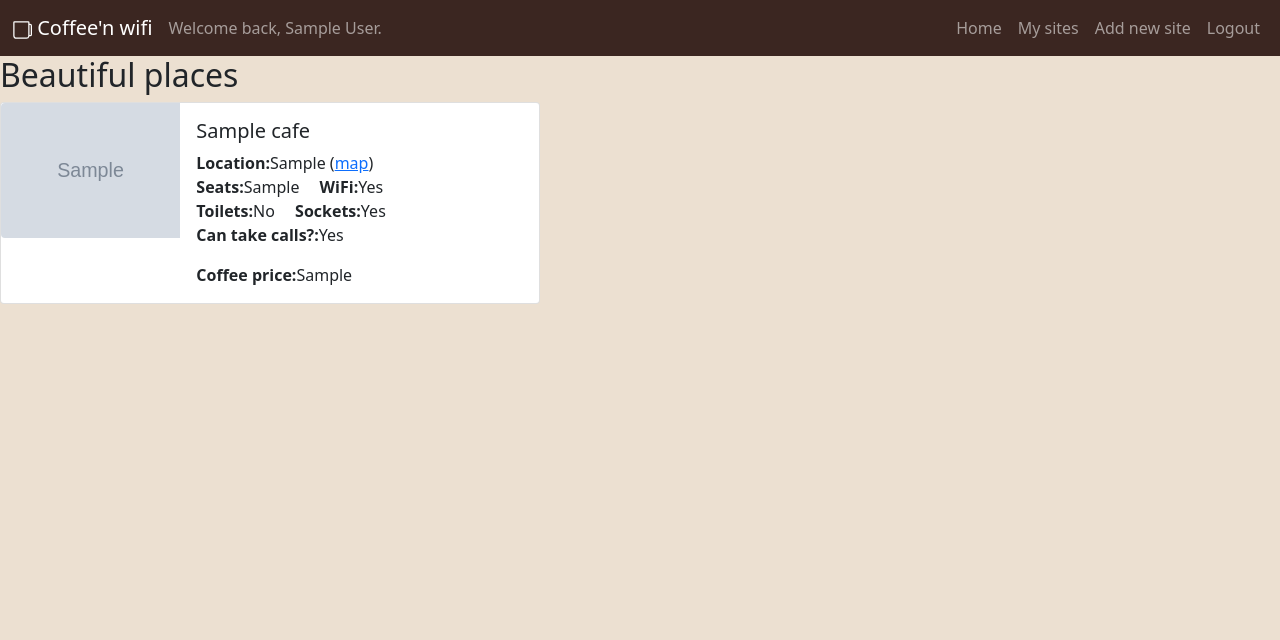
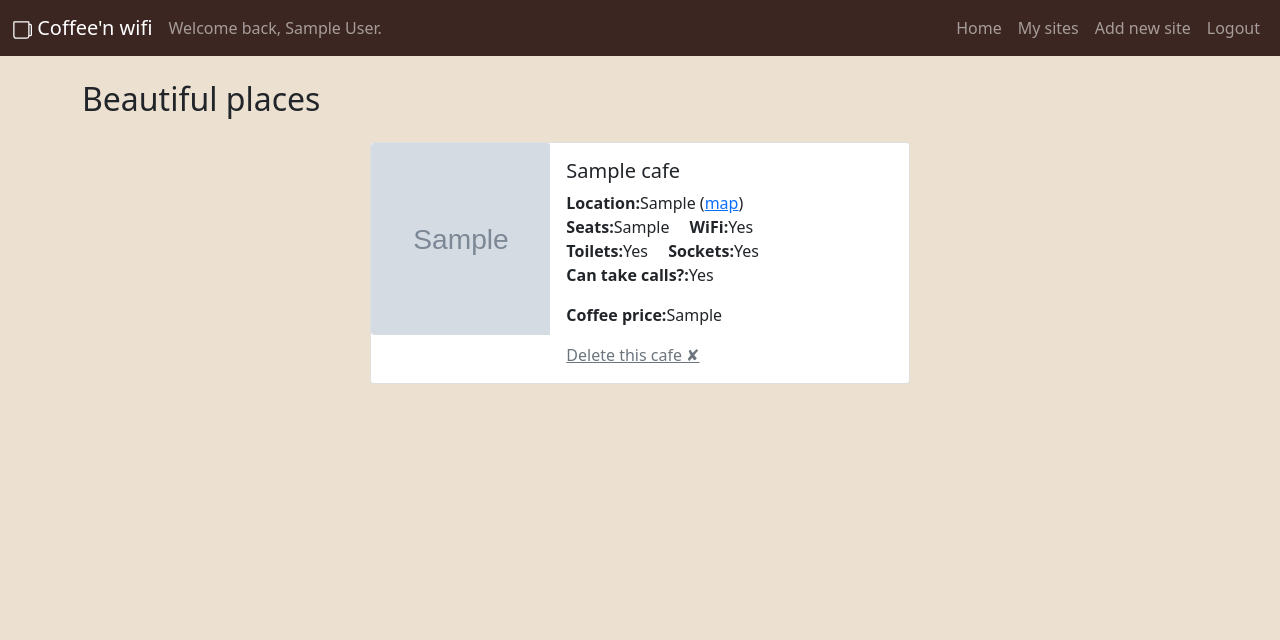
Before and after one commit to ivanbaug/coffee-wifi-site, a Flask app: page / in a window 1280 px wide. Shown: the top 640 px of the page. Run offline with Flask 2, Linux system fonts and the light colour scheme; a user stored in the database is signed in; tables that the repository leaves empty hold one stand-in row (values such as "Sample post"); grey boxes marked "Sample" are stand-in pictures; some libraries are stand-ins or nearby versions.

Commit message:
finish basic functionality

```diff
--- a/project/models.py
+++ b/project/models.py
@@ -30,7 +30,7 @@ class Cafe(db.Model):
     has_sockets = db.Column(db.Boolean, nullable=False)
     can_take_calls = db.Column(db.Boolean, nullable=False)
     coffee_price = db.Column(db.String(250), nullable=True)
-
+    date = db.Column(db.String(250), nullable=False)
     #  Cafe is child of user
     # Create Foreign Key, "users.id" the users refers to the tablename of User.
     author_id = db.Column(db.Integer, db.ForeignKey("users.id"))
@@ -60,7 +60,7 @@ class Comment(db.Model):
     __tablename__ = "comments"
     id = db.Column(db.Integer, primary_key=True)
     text = db.Column(db.Text, nullable=False)
-
+    com_date = db.Column(db.String(250), nullable=False)
     # Create Foreign Key, "users.id" the users refers to the tablename of User.
     author_id = db.Column(db.Integer, db.ForeignKey("users.id"))
     # Create reference to the User object, the "posts" refers to the posts protperty in the User class.
--- a/project/static/css/styles.css
+++ b/project/static/css/styles.css
@@ -29,3 +29,9 @@ footer {
   color: rgb(212, 203, 194);
   background-color: #3b2621 !important;
 }
+
+.card-img-top {
+  width: 100%;
+  height: 15vw;
+  object-fit: cover;
+}
--- a/project/templates/cards.html
+++ b/project/templates/cards.html
@@ -1,8 +1,8 @@
-{% macro cafe_card(cafe) -%}
-<div class="card mb-3" style="max-width: 540px;">
+{% macro cafe_card(cafe,current_user) -%}
+<div class="card mb-3 mx-auto" style="max-width: 540px;">
   <div class="row g-0">
     <div class="col-md-4">
-      <img src="{{cafe.img_url}}" class="img-fluid rounded-start" alt="{{cafe.name}}">
+      <img src="{{cafe.img_url}}" class="img-fluid rounded-start card-img-top" alt="{{cafe.name}}">
     </div>
     <div class="col-md-8">
       <div class="card-body">
@@ -13,13 +13,17 @@
           <b>Seats:</b>{{cafe.seats}}&emsp;
           <b>WiFi:</b>{{"Yes" if cafe.has_wifi else "No"}}
           <br>
-          <b>Toilets:</b>{{"Yes" if cafe.has_toilets else "No"}}&emsp;
+          <b>Toilets:</b>{{"Yes" if cafe.has_toilet else "No"}}&emsp;
           <b>Sockets:</b>{{"Yes" if cafe.has_sockets else "No"}}
           <br>
           <b>Can take calls?:</b>{{"Yes" if cafe.can_take_calls else "No"}}
         </p>
         {%if cafe.coffee_price%}
-          <p class="card-text"><b>Coffee price:</b>{{cafe.coffee_price}}</p>
+        <p class="card-text"><b>Coffee price:</b>{{cafe.coffee_price}}</p>
+        {%endif%}
+        {% if  (cafe.author_id == current_user.id) or (current_user.id == 1) %}
+        <a class="fs-6 text-secondary" href="{{url_for('main.delete_cafe', cafe_id=cafe.id) }}">Delete this
+          cafe ✘</a>
         {%endif%}
       </div>
     </div>
--- a/project/templates/index.html
+++ b/project/templates/index.html
@@ -1,12 +1,13 @@
 {% extends "base.html" %}
 {% block content %}
-<h2>Beautiful places</h2>
 
+<div class="container">
+<h2 class="my-4">Beautiful places</h2>
 {% if all_cafes %}
   {% from 'cards.html' import cafe_card as show_cafe %}
   {% for cafe in all_cafes %}
-    {{show_cafe(cafe)}}
+    {{show_cafe(cafe, current_user)}}
   {% endfor %}
 {% endif %}
-
+</div>
 {% endblock content %}
--- a/project/templates/navbar.html
+++ b/project/templates/navbar.html
@@ -24,7 +24,7 @@
         </li>
         {% if current_user.is_authenticated %}
         <li class="nav-item">
-          <a class="nav-link" href="{{ url_for('main.index') }}">My sites</a>
+          <a class="nav-link" href="{{ url_for('main.my_cafes') }}">My sites</a>
         </li>
         <li class="nav-item">
           <a class="nav-link" href="{{ url_for('main.new_cafe') }}">Add new site</a>
--- a/project/views.py
+++ b/project/views.py
@@ -8,11 +8,10 @@ from flask_login import (
     current_user,
     logout_user,
 )
-
+from datetime import date
 from project.forms import NewCafeForm
 from .models import Cafe
-
-# from . import db
+from . import db
 
 INFO_EMAIL = os.environ.get("INFO_EMAIL")
 
@@ -25,11 +24,49 @@ def index():
     return render_template("index.html", all_cafes=cafes)
 
 
+@main.route("/add-cafe", methods=["GET", "POST"])
 @login_required
-@main.route("/add-cafe", methods=["GET", "POST"])
 def new_cafe():
     form = NewCafeForm()
     if form.validate_on_submit():
-        print("hi")
+        n_cafe = Cafe(
+            name=form.name.data,
+            map_url=form.map_url.data,
+            img_url=form.img_url.data,
+            location=form.location.data,
+            seats=form.seats.data,
+            has_toilet=form.has_toilet.data,
+            has_wifi=form.has_wifi.data,
+            has_sockets=form.has_sockets.data,
+            can_take_calls=form.can_take_calls.data,
+            coffee_price=form.coffee_price.data,
+            author=current_user,
+            date=date.today().strftime("%B %d, %Y"),
+        )
+        db.session.add(n_cafe)
+        db.session.commit()
+        return redirect(url_for("main.index"))
 
     return render_template("new_cafe.html", form=form)
+
+
+@main.route("/my-cafes", methods=["GET", "POST"])
+@login_required
+def my_cafes():
+    cafes = Cafe.query.filter_by(author=current_user.name)
+    return render_template("index.html", all_cafes=cafes)
+
+
+@main.route("/delete/<int:cafe_id>")
+@login_required
+def delete_cafe(cafe_id):
+    cafe_to_delete = Cafe.query.get(cafe_id)
+    # if its the author or admin delete
+    if (cafe_to_delete.author_id == current_user.id) or (current_user.id == 1):
+        db.session.delete(cafe_to_delete)
+        db.session.commit()
+        return redirect(url_for("main.index"))
+    else:
+        # Send flash messsage
+        flash("You have to be the author of the entry or admin to delete it.")
+    return redirect(url_for("main.index"))
```
Also changed, not shown: project/forms.py (+2 -5 lines), project/templates/new_cafe.html (+3 -6 lines).
